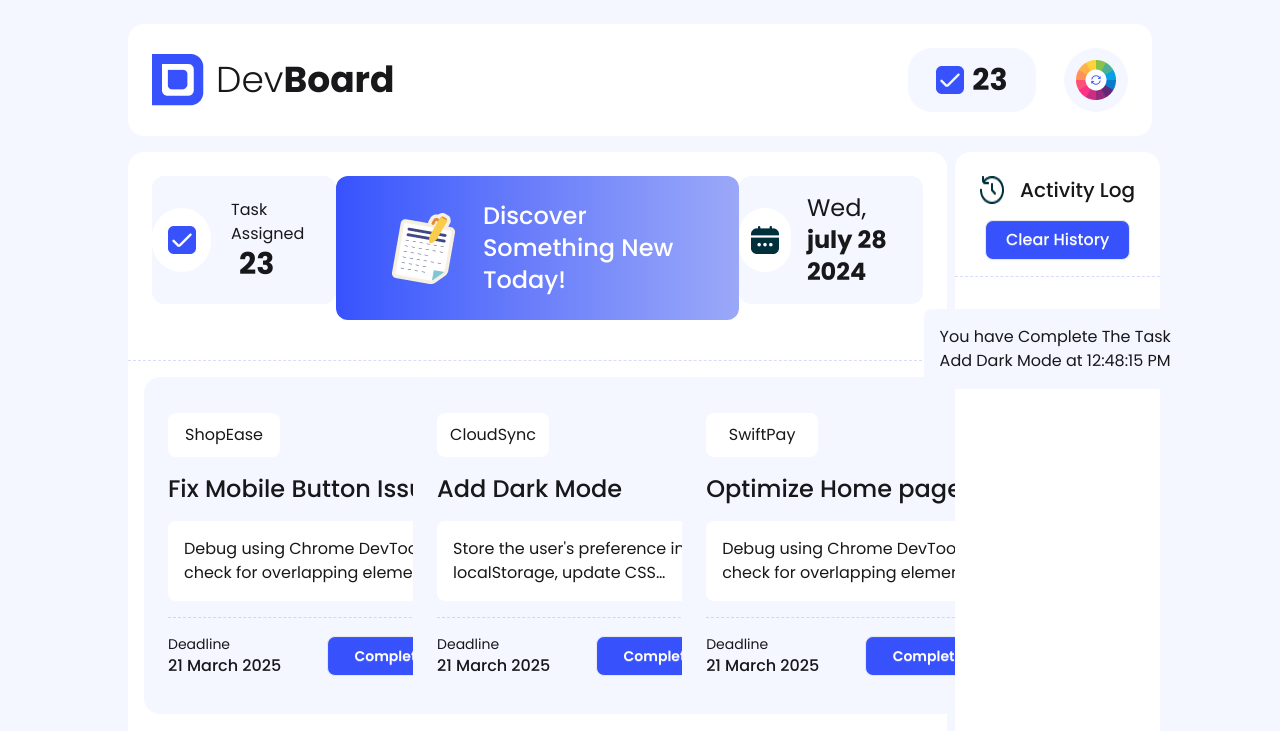
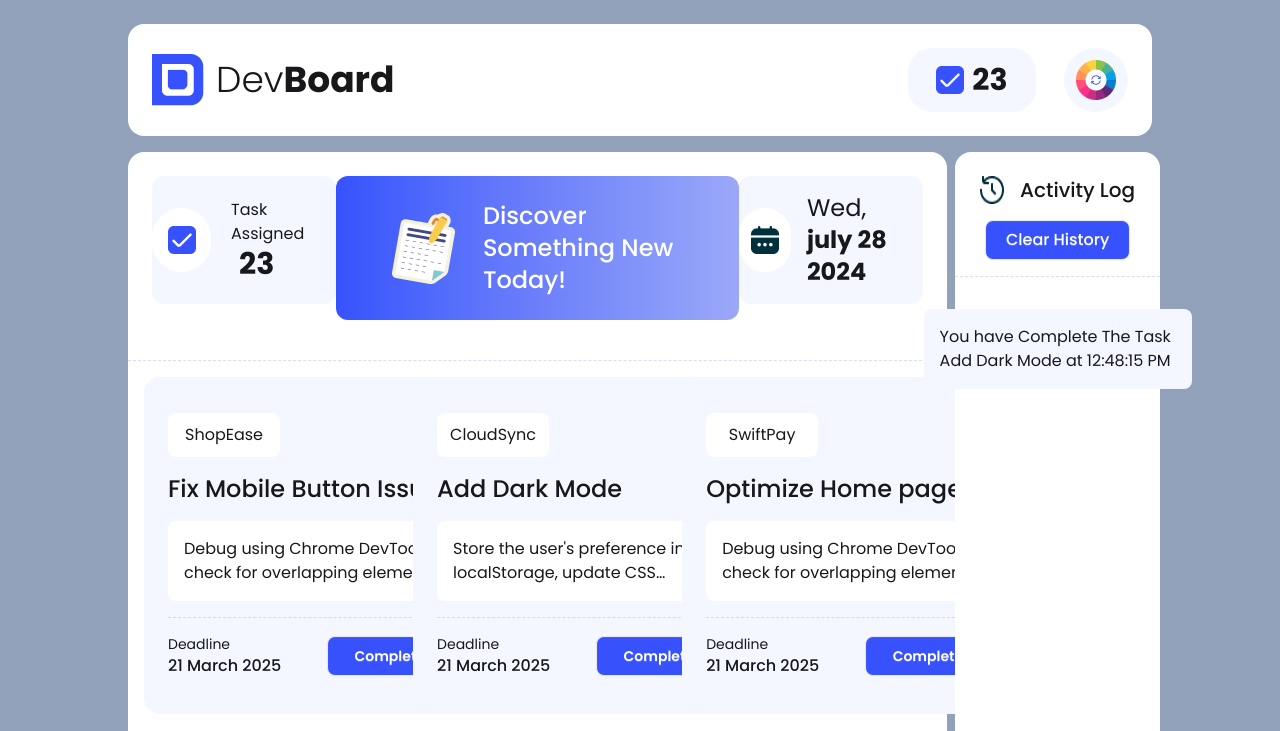
Before and after one commit to sabbir-islam/assignment-5, a plain HTML site: page index.html in a window 1280 px wide. Both pictures are taken after a click on the element 1096 px from the left and 80 px from the top of the page. Shown: the top 731 px of the page. Drawn offline with nearby package versions, Linux system fonts and the light colour scheme; files that its build step writes are made by us from their sources.

Commit message:
Color change button funtinaltiy added

```diff
--- a/index.html
+++ b/index.html
@@ -43,14 +43,14 @@
                         <img src="assets/checkbox.png" alt="" />
                         <h2 class="text-3xl font-bold ml-2">23</h2>
                     </div>
-                    <div
+                    <div id="bg-change-btn"
                         class=" flex justify-center items-center bg-[rgb(244,247,255)] rounded-full w-16 h-16 cursor-pointer">
                         <img src="assets/theme-btn.png" alt="" />
                     </div>
             </nav>
         </header>
     </div>
-    <main class="w-[80%] mx-auto">
+    <main class="w-[80%] mx-auto ">
         <section class="flex mt-4 pb-16">
             <!-- main dashboard  here  -->
             <div class="w-[80%] bg-white rounded-2xl">
@@ -232,5 +232,6 @@ and ensure onClick works properly.
             </div>
         </section>
     </main>
+    <script src="js/bg-change.js"></script>
 </body>
 </html>
--- /dev/null
+++ b/js/bg-change.js
@@ -0,0 +1,10 @@
+const colors = ['bg-[rgb(244,247,255)]','bg-slate-400','bg-blue-900','bg-indigo-300','bg-lime-700','bg-purple-950'];
+let i = 0;
+
+document.getElementById("bg-change-btn").addEventListener('click',function(){
+    const body = document.body;
+
+    body.classList.remove(colors[i]);
+    i = (i + 1) % colors.length;
+    body.classList.add(colors[i]);
+})
```
Also changed, not shown: js/discovery.js (added).
